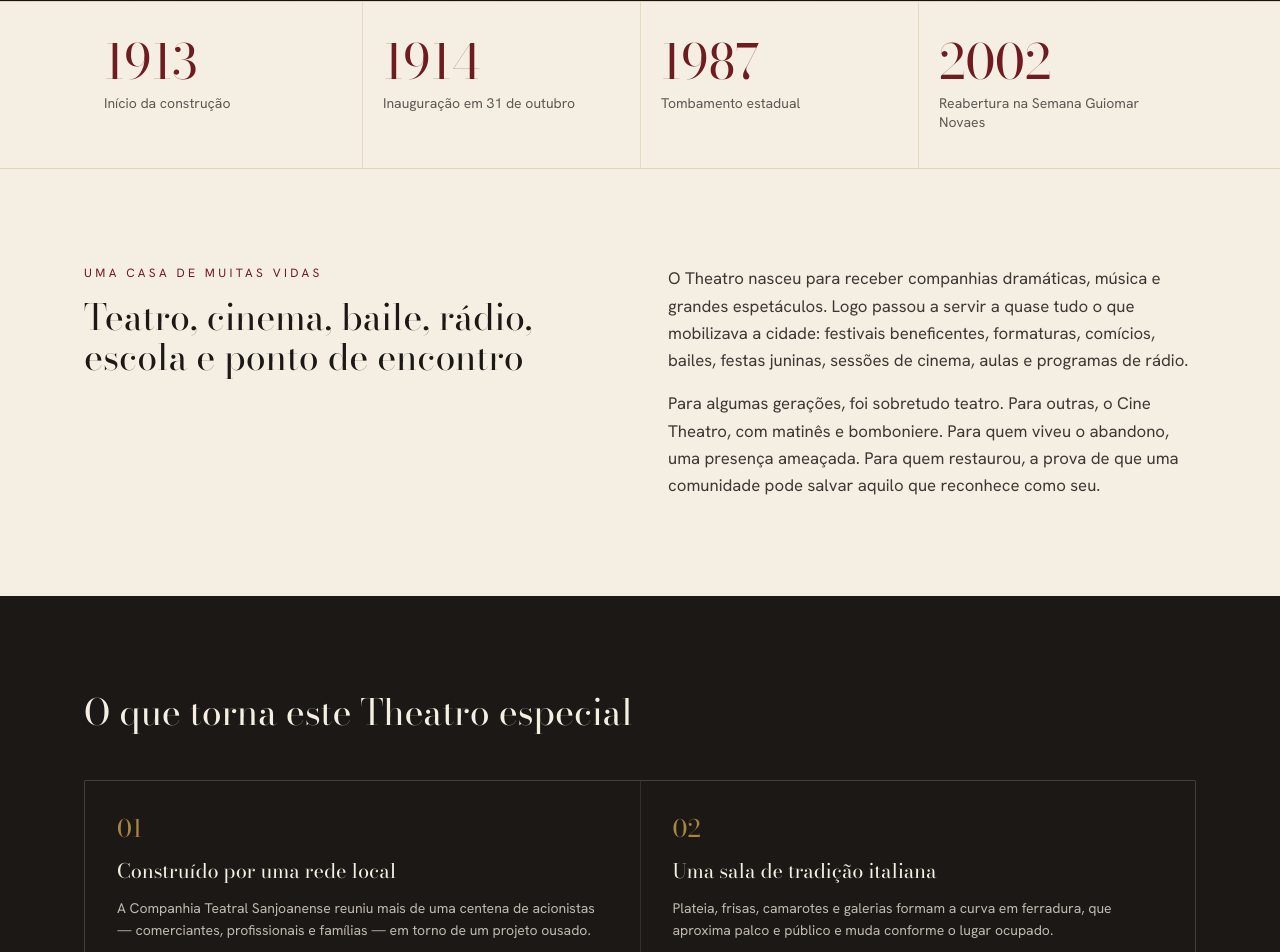
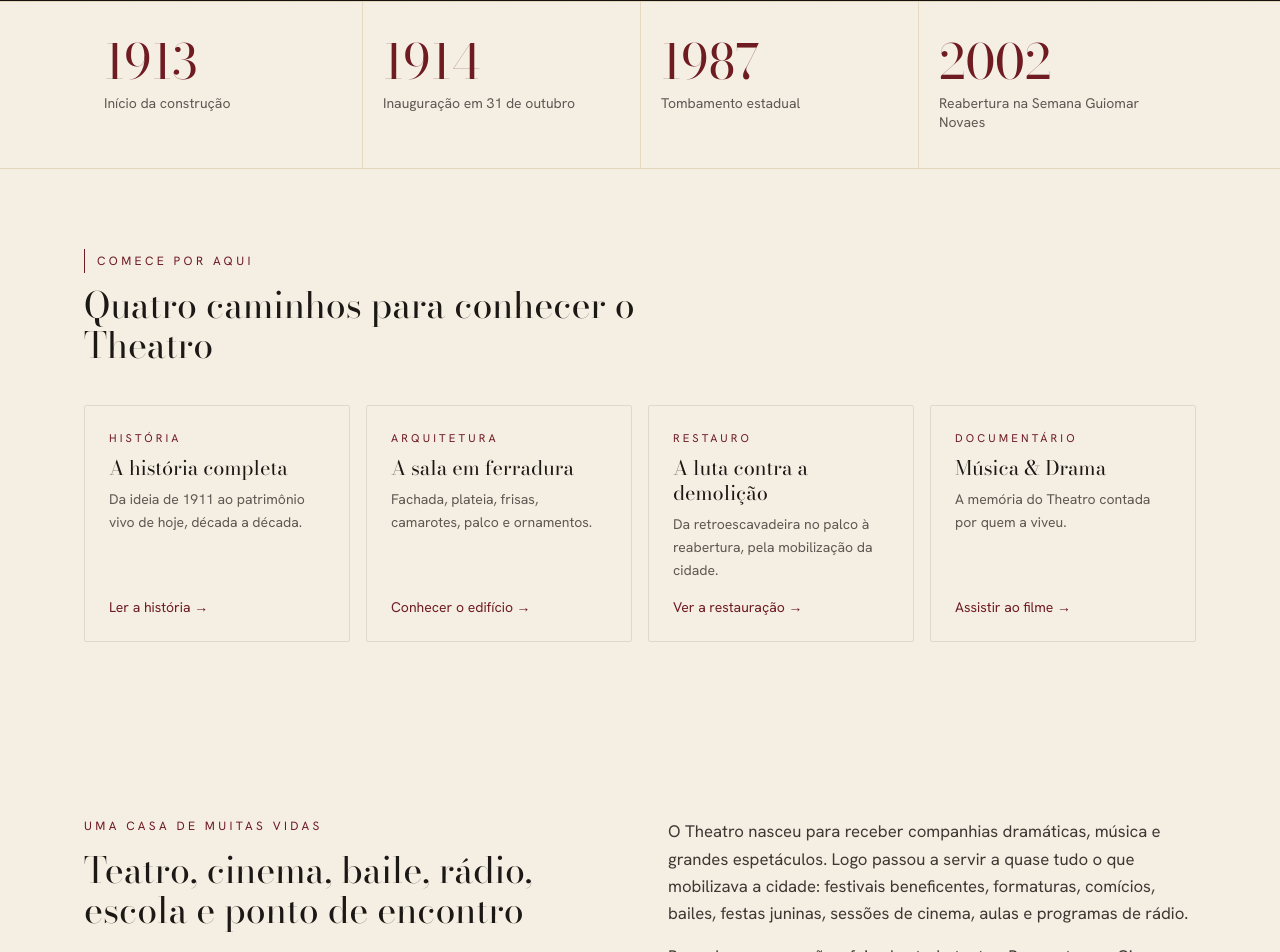
Before and after one commit to edumenezes75/theatro-sjbv, a Next.js app: page / in a window 1280 px wide. Shown: the part 827-1779 px from the top of the page. Built offline with nearby package versions, Linux system fonts and the light colour scheme; grey boxes are pictures that could not be loaded.

Commit message:
P6: home ganha bloco guiado 'Comece por aqui' (4 caminhos clicaveis: Historia, Arquitetura, Restauro, Documentario) apos a faixa de datas

```diff
--- a/app/page.tsx
+++ b/app/page.tsx
@@ -20,6 +20,13 @@ const PILLARS = [
   { t: 'Uma sala de tradição italiana', d: 'Plateia, frisas, camarotes e galerias formam a curva em ferradura, que aproxima palco e público e muda conforme o lugar ocupado.' },
   { t: 'Quase desapareceu', d: 'No início dos anos 1980, a deterioração e a possibilidade de venda alimentaram o temor da demolição. A cidade reagiu.' },
   { t: 'Voltou a viver', d: 'A compra pelo município, o tombamento e a restauração por etapas devolveram o edifício à cidade — e ao palco.' },
+];
+
+const GUIA = [
+  { href: '/historia', tag: 'História', t: 'A história completa', d: 'Da ideia de 1911 ao patrimônio vivo de hoje, década a década.', cta: 'Ler a história' },
+  { href: '/arquitetura', tag: 'Arquitetura', t: 'A sala em ferradura', d: 'Fachada, plateia, frisas, camarotes, palco e ornamentos.', cta: 'Conhecer o edifício' },
+  { href: '/restauracao', tag: 'Restauro', t: 'A luta contra a demolição', d: 'Da retroescavadeira no palco à reabertura, pela mobilização da cidade.', cta: 'Ver a restauração' },
+  { href: '/documentario', tag: 'Documentário', t: 'Música & Drama', d: 'A memória do Theatro contada por quem a viveu.', cta: 'Assistir ao filme' },
 ];
 
 export default function Home() {
@@ -73,6 +80,29 @@ export default function Home() {
             </Reveal>
           ))}
         </div>
+      </section>
+
+      {/* COMECE POR AQUI */}
+      <section className="mx-auto max-w-6xl px-5 py-20">
+        <Reveal>
+          <div className="flex items-center gap-3">
+            <span className="h-6 w-px bg-curtain dark:bg-gold" />
+            <p className="font-sans text-xs uppercase tracking-eyebrow text-curtain dark:text-gold">Comece por aqui</p>
+          </div>
+          <h2 className="mt-3 max-w-2xl font-display text-3xl leading-tight sm:text-4xl">Quatro caminhos para conhecer o Theatro</h2>
+        </Reveal>
+        <Reveal delay={120}>
+          <div className="mt-10 grid gap-4 sm:grid-cols-2 lg:grid-cols-4">
+            {GUIA.map((g) => (
+              <Link key={g.href} href={g.href} className="card-lift group flex flex-col rounded-sm border border-ink/10 p-6 hover:border-gold/50 dark:border-cream/10">
+                <span className="font-sans text-[0.7rem] uppercase tracking-eyebrow text-curtain dark:text-gold">{g.tag}</span>
+                <h3 className="mt-2 font-display text-xl leading-tight">{g.t}</h3>
+                <p className="mt-2 flex-1 font-sans text-sm leading-relaxed text-ink/70 dark:text-cream/70">{g.d}</p>
+                <span className="mt-4 font-sans text-sm text-curtain dark:text-gold">{g.cta} →</span>
+              </Link>
+            ))}
+          </div>
+        </Reveal>
       </section>
 
       {/* CASA DE MUITAS VIDAS */}
```
